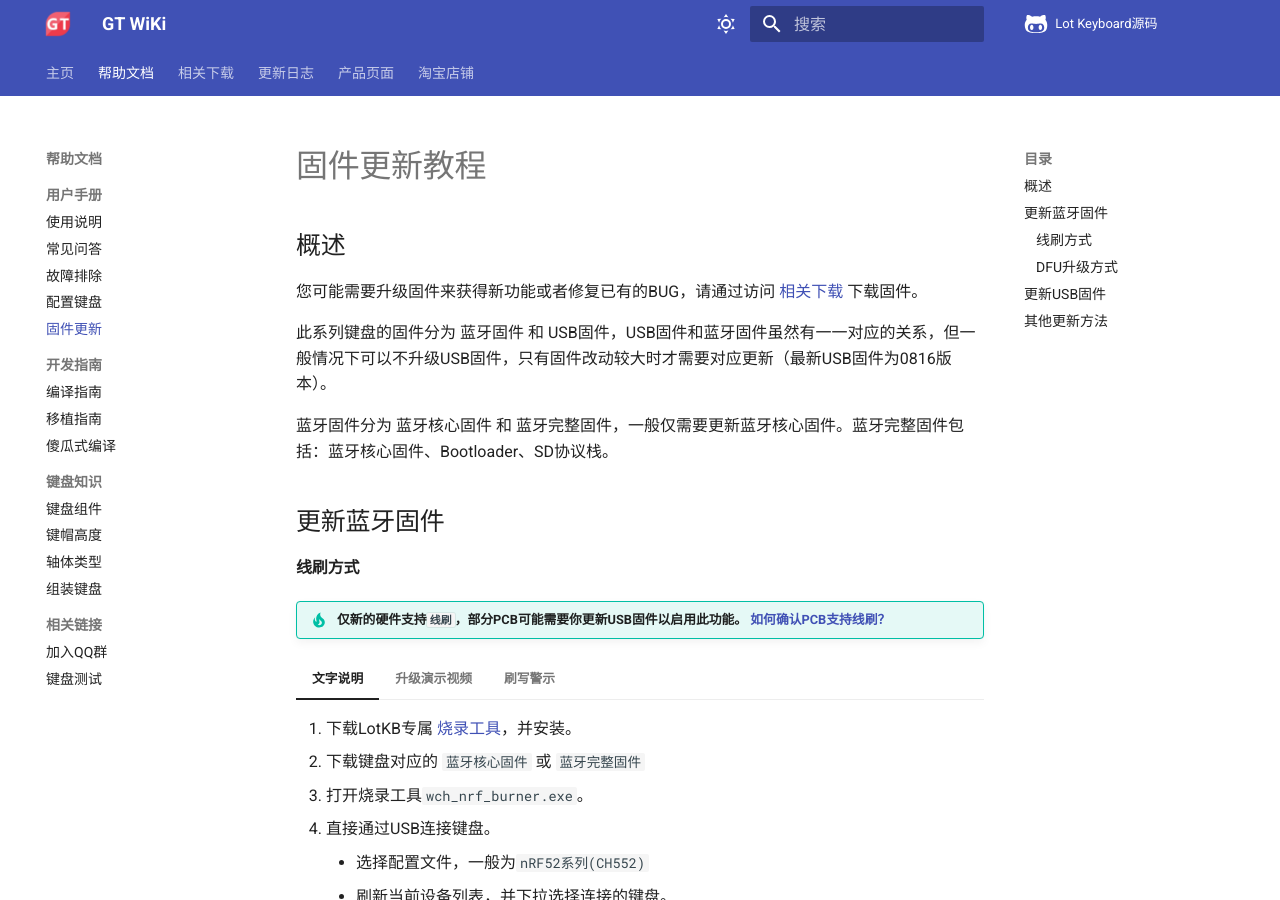
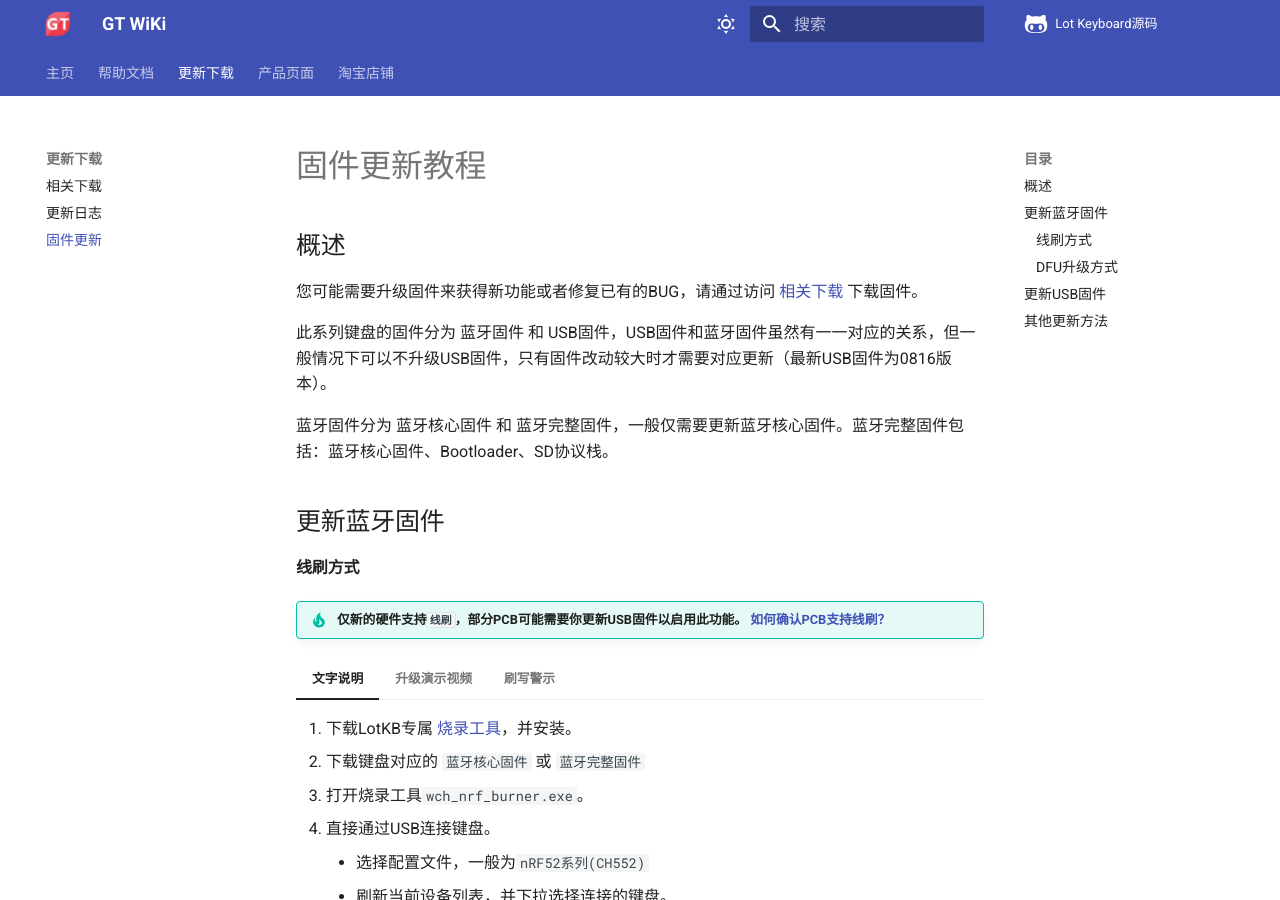
Before and after one commit to genokolar/genokolar.github.io, an MkDocs documentation site: the page built from docs/upgrade.md, in a window 1280 px wide and 900 px high. Built offline with MkDocs 1.6.1 and Material for MkDocs 9.7.7, drawn with Linux system fonts in a browser that asks for light colours; comment, search, counter and statistics services are not loaded; part of the change alters nothing that is shown.

Commit message:
更新导航

```diff
--- a/mkdocs.yml
+++ b/mkdocs.yml
@@ -135,8 +135,10 @@ nav:
       - 相关链接:
         - 加入QQ群: https://jq.qq.com/?_wv=1027&k=wO76pWWU
         - 键盘测试: keytest/index.html
-    - 相关下载: down/download.md
-    - 更新日志: changelog.md
+    - 更新下载:
+      - 相关下载: down/download.md
+      - 更新日志: changelog.md
+      - 固件更新: upgrade.md
     - 产品页面:
       - BLE60 rev.F: keyboard/gt_ble60_f.md
       - Farad69 rev.C: keyboard/farad69_c.md
```
